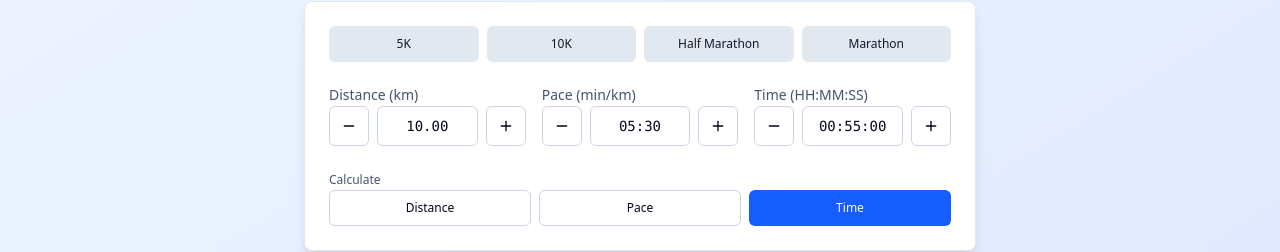
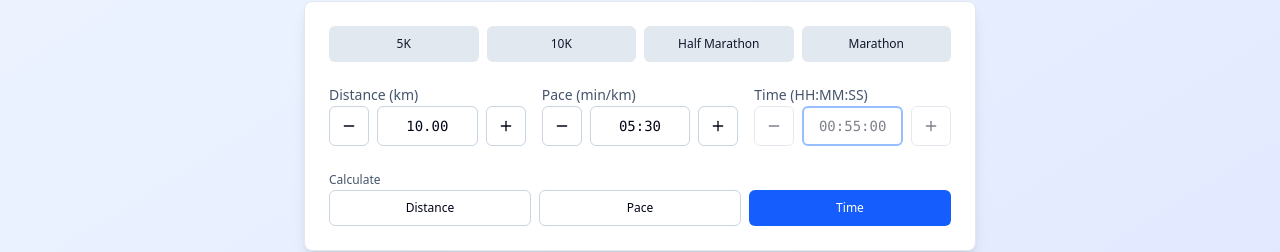
Before and after one commit to makomweb/racecalc, a React (Vite) app: page / in a window 1280 px wide. Shown: the part 286-538 px from the top of the page. Built offline with nearby package versions, Linux system fonts and the light colour scheme.

Commit message:
improve UX

```diff
--- a/src/components/Calculator.tsx
+++ b/src/components/Calculator.tsx
@@ -22,6 +22,13 @@ type ValidationError = {
 };
 
 type CalculateMode = 'distance' | 'pace' | 'time';
+type FieldState = 'calculated' | 'edited' | 'constant';
+
+interface FieldStates {
+  distance: FieldState;
+  pace: FieldState;
+  time: FieldState;
+}
 
 const PRESETS: Preset[] = [
   { label: '5K', distance: '5.00' },
@@ -36,6 +43,36 @@ export default function Calculator() {
   const [time, setTime] = useState('00:55:00');
   const [calculateMode, setCalculateMode] = useState<CalculateMode>('time');
   const [errors, setErrors] = useState<ValidationError>({});
+  const [editedField, setEditedField] = useState<'distance' | 'pace' | 'time' | null>(null);
+
+  const getFieldStates = (): FieldStates => {
+    return {
+      distance:
+        calculateMode === 'distance'
+          ? 'calculated'
+          : editedField === 'distance'
+            ? 'edited'
+            : editedField === null
+              ? 'edited'
+              : 'constant',
+      pace:
+        calculateMode === 'pace'
+          ? 'calculated'
+          : editedField === 'pace'
+            ? 'edited'
+            : editedField === null
+              ? 'edited'
+              : 'constant',
+      time:
+        calculateMode === 'time'
+          ? 'calculated'
+          : editedField === 'time'
+            ? 'edited'
+            : editedField === null
+              ? 'edited'
+              : 'constant',
+    };
+  };
 
   const validateTime = (timeStr: string): boolean => {
     if (!timeStr) return false;
@@ -60,6 +97,7 @@ export default function Calculator() {
 
   const handleDistanceChange = useCallback((value: string) => {
     setDistance(value);
+    setEditedField('distance');
     setErrors((prev) => ({ ...prev, distance: undefined }));
 
     if (value && pace && calculateMode !== 'distance') {
@@ -69,16 +107,25 @@ export default function Calculator() {
       }
 
       const paceSeconds = paceToSeconds(pace);
-      if (paceSeconds > 0 && calculateMode === 'time') {
+      if (paceSeconds > 0) {
         const numValue = parseFloat(value);
+        if (calculateMode === 'time') {
           const newTime = calculateTime(numValue, paceSeconds);
           setTime(newTime);
+        } else if (calculateMode === 'pace') {
+          const timeSeconds = timeToSeconds(time);
+          if (timeSeconds > 0) {
+            const newPace = secondsToPace(timeSeconds / numValue);
+            setPace(newPace);
           }
         }
-  }, [pace, calculateMode]);
+      }
+    }
+  }, [pace, time, calculateMode]);
 
   const handlePaceChange = useCallback((value: string) => {
     setPace(value);
+    setEditedField('pace');
     setErrors((prev) => ({ ...prev, pace: undefined }));
 
     if (value && distance && calculateMode !== 'pace') {
@@ -100,6 +147,12 @@ export default function Calculator() {
               const newDistance = calculateDistance(timeSeconds, paceSeconds);
               setDistance(newDistance);
             }
+          } else if (calculateMode === 'pace') {
+            const timeSeconds = timeToSeconds(time);
+            if (timeSeconds > 0) {
+              const newPace = secondsToPace(timeSeconds / numDist);
+              setPace(newPace);
+            }
           }
         }
       }
@@ -108,6 +161,7 @@ export default function Calculator() {
 
   const handleTimeChange = useCallback((value: string) => {
     setTime(value);
+    setEditedField('time');
     setErrors((prev) => ({ ...prev, time: undefined }));
 
     if (value && distance && pace && calculateMode !== 'time') {
@@ -167,7 +221,7 @@ export default function Calculator() {
   const incrementPace = useCallback(() => {
     const paceSeconds = paceToSeconds(pace);
     if (paceSeconds >= 0) {
-      const newSeconds = paceSeconds + 30;
+      const newSeconds = paceSeconds + 10;
       const newPace = secondsToPace(newSeconds);
       handlePaceChange(newPace);
     }
@@ -175,8 +229,8 @@ export default function Calculator() {
 
   const decrementPace = useCallback(() => {
     const paceSeconds = paceToSeconds(pace);
-    if (paceSeconds > 30) {
-      const newSeconds = paceSeconds - 30;
+    if (paceSeconds > 10) {
+      const newSeconds = paceSeconds - 10;
       const newPace = secondsToPace(newSeconds);
       handlePaceChange(newPace);
     }
@@ -184,15 +238,15 @@ export default function Calculator() {
 
   const incrementTime = useCallback(() => {
     const timeSeconds = timeToSeconds(time);
-    const newSeconds = timeSeconds + 300;
+    const newSeconds = timeSeconds + 60;
     const newTime = secondsToTime(newSeconds);
     handleTimeChange(newTime);
   }, [time, handleTimeChange]);
 
   const decrementTime = useCallback(() => {
     const timeSeconds = timeToSeconds(time);
-    if (timeSeconds > 300) {
-      const newSeconds = timeSeconds - 300;
+    if (timeSeconds > 60) {
+      const newSeconds = timeSeconds - 60;
       const newTime = secondsToTime(newSeconds);
       handleTimeChange(newTime);
     }
@@ -209,6 +263,10 @@ export default function Calculator() {
               <PresetButtons presets={PRESETS} onPreset={handlePreset} />
 
               <div className="grid grid-cols-1 sm:grid-cols-2 md:grid-cols-3 gap-4">
+                {(() => {
+                  const states = getFieldStates();
+                  return (
+                    <>
                       <InputField
                         label="Distance (km)"
                         value={distance}
@@ -217,6 +275,7 @@ export default function Calculator() {
                         onIncrement={incrementDistance}
                         onDecrement={decrementDistance}
                         error={errors.distance}
+                        state={states.distance}
                       />
 
                       <InputField
@@ -228,6 +287,7 @@ export default function Calculator() {
                         onIncrement={incrementPace}
                         onDecrement={decrementPace}
                         error={errors.pace}
+                        state={states.pace}
                       />
 
                       <InputField
@@ -239,7 +299,11 @@ export default function Calculator() {
                         onIncrement={incrementTime}
                         onDecrement={decrementTime}
                         error={errors.time}
+                        state={states.time}
                       />
+                    </>
+                  );
+                })()}
               </div>
 
               <ModeSelector currentMode={calculateMode} onChange={setCalculateMode} />
--- a/src/components/InputField.tsx
+++ b/src/components/InputField.tsx
@@ -2,6 +2,8 @@ import { Button } from './ui/button';
 import { Input } from './ui/input';
 import { Label } from './ui/label';
 import { Minus, Plus } from 'lucide-react';
+
+type FieldState = 'calculated' | 'edited' | 'constant';
 
 interface InputFieldProps {
   label: string;
@@ -12,6 +14,7 @@ interface InputFieldProps {
   onIncrement: () => void;
   onDecrement: () => void;
   error?: string;
+  state?: FieldState;
 }
 
 export default function InputField({
@@ -23,7 +26,11 @@ export default function InputField({
   onIncrement,
   onDecrement,
   error,
+  state,
 }: InputFieldProps) {
+  const isDisabled = state === 'calculated';
+  const hasHighlight = state === 'calculated';
+
   return (
     <div className="space-y-2">
       <Label className="text-xs sm:text-sm font-normal text-slate-600 dark:text-slate-400">
@@ -35,6 +42,7 @@ export default function InputField({
           variant="outline"
           size="icon"
           className="h-11 w-11 sm:h-10 sm:w-10"
+          disabled={isDisabled}
         >
           <Minus className="w-4 h-4" />
         </Button>
@@ -44,13 +52,17 @@ export default function InputField({
           onChange={(e) => onChange(e.target.value)}
           placeholder={placeholder}
           maxLength={maxLength}
-          className="flex-1 text-center font-mono text-xs sm:text-sm"
+          disabled={isDisabled}
+          className={`flex-1 text-center font-mono text-xs sm:text-sm ${
+            hasHighlight ? 'border-blue-500 border-2' : ''
+          }`}
         />
         <Button
           onClick={onIncrement}
           variant="outline"
           size="icon"
           className="h-11 w-11 sm:h-10 sm:w-10"
+          disabled={isDisabled}
         >
           <Plus className="w-4 h-4" />
         </Button>
```
Lines whose indentation alone changed are shown as unchanged.
